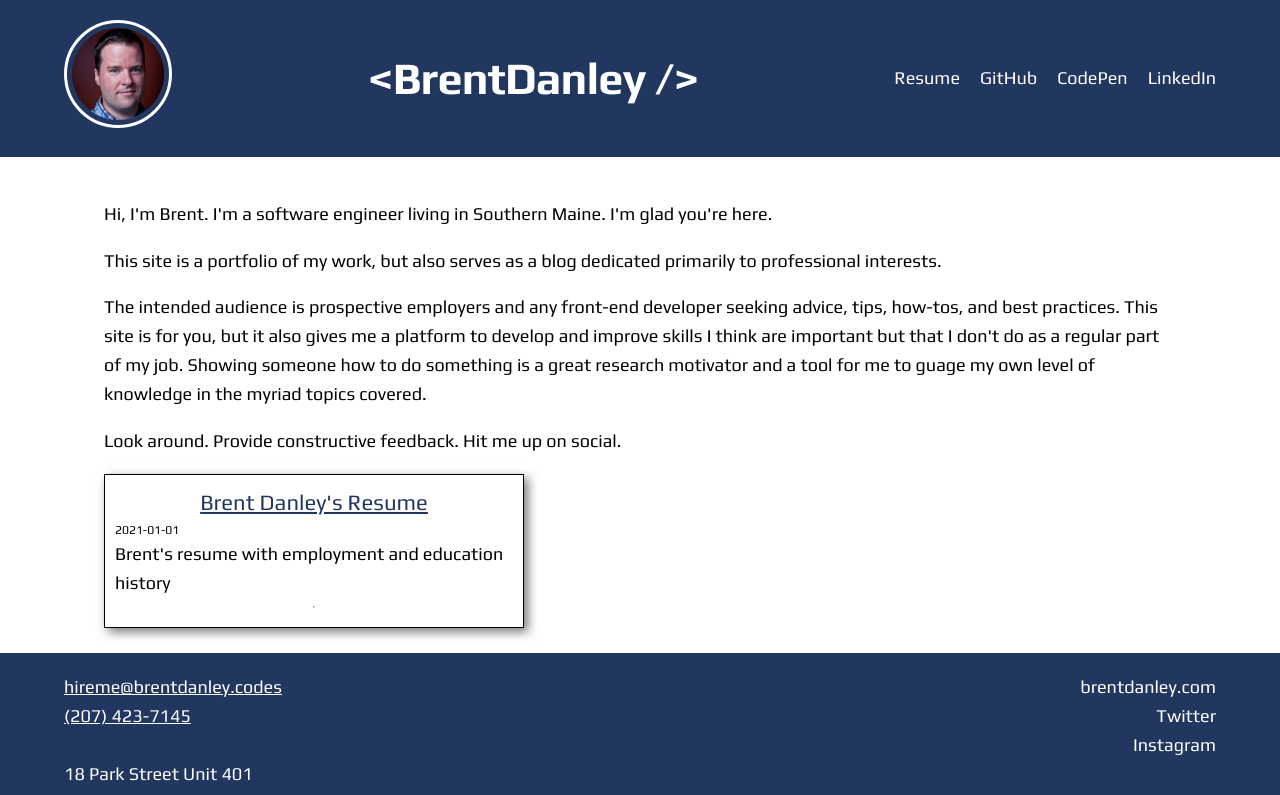
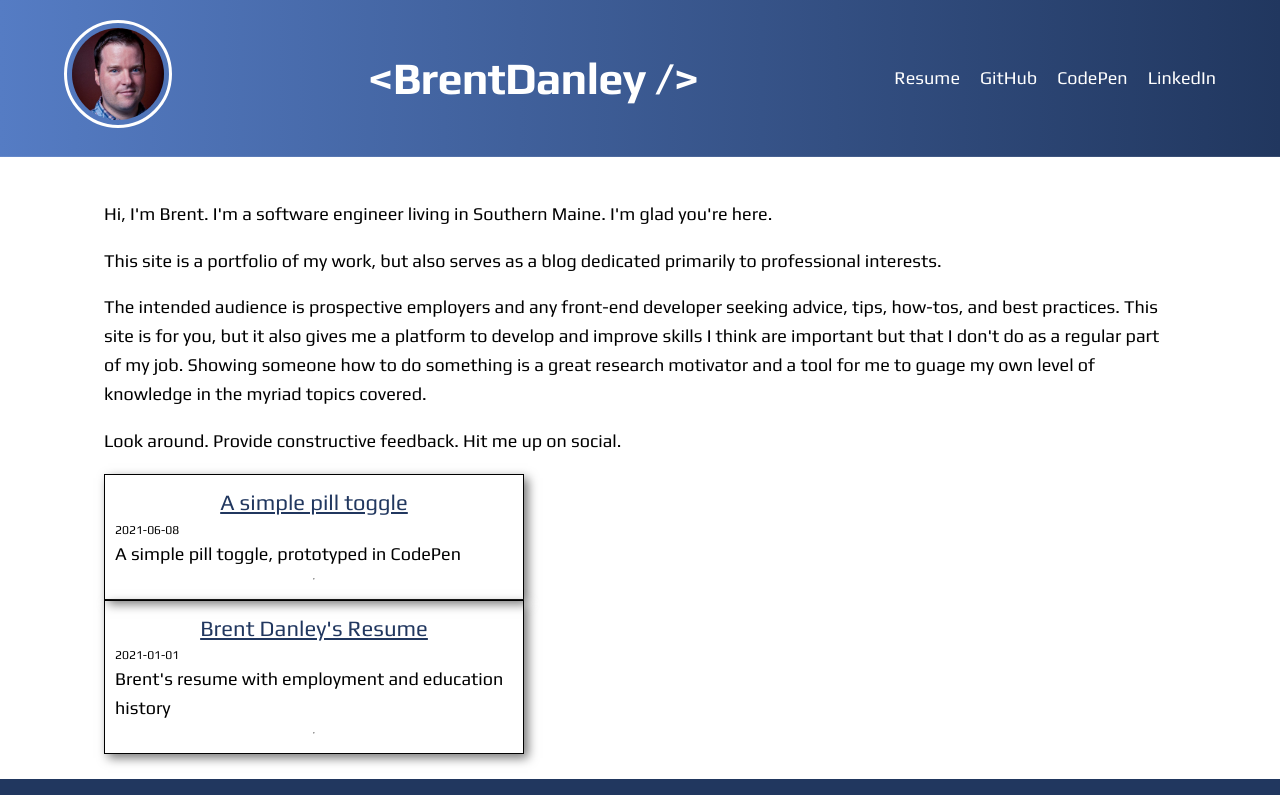
Before and after one commit to brentdanley/codes, a Next.js app: page / in a window 1280 px wide. Shown: the top 795 px of the page. Built offline with nearby package versions, Linux system fonts and the light colour scheme.

Commit message:
Adds hover affect to header background

```diff
--- a/components/header.module.scss
+++ b/components/header.module.scss
@@ -1,7 +1,9 @@
 $mobile-breakpoint: 767px;
 
 .header {
-    background-color: var(--primary-color);
+    $primary-color: rgb(33, 55, 95);
+    background: linear-gradient(90deg, $primary-color, lighten($primary-color, 30%) 50%, $primary-color 100%);
+    background-size: 200%;
     display: grid;
     grid-template-columns: max-content 1fr auto;
     grid-template-areas: 'headshot title nav';
@@ -9,10 +11,15 @@ $mobile-breakpoint: 767px;
     justify-content: space-between;
     align-items: center;
     padding: 20px 5%;
+    transition: background-position 1s;
 
     @media (max-width: $mobile-breakpoint) {
         grid-template-columns: 1fr;
         grid-template-areas: 'headshot' 'title' 'nav';
+    }
+
+    &:hover {
+        background-position: right;
     }
 }
 
--- a/pages/_app.js
+++ b/pages/_app.js
@@ -1,4 +1,4 @@
-import '../styles/global.css'
+import '../styles/global.scss'
 
 export default function App({ Component, pageProps }) {
     return <Component {...pageProps} />
--- /dev/null
+++ b/posts/pill-toggle.md
@@ -0,0 +1,24 @@
+---
+title: A simple pill toggle
+date: '2021-06-08'
+excerpt: A simple pill toggle, prototyped in CodePen
+---
+
+The design for a project I was developing at work required multiple pill slider toggles, some two-state and others three-state. This is pretty simple with vanilla JavaScript and modern CSS, so I prototyped it in CodePen before copying to the production code.
+
+## Requirements
+
+## How it works
+
+### CSS
+
+### JavaScript
+
+<img src="/images/embr_three-state-toggle.png" alt="Three-state pill toggle" class="image--centered" style="width: 60%" />
+
+<p class="codepen" data-height="265" data-theme-id="light" data-default-tab="css,result" data-user="brentdanley" data-slug-hash="RwKRRKN" style="height: 265px; box-sizing: border-box; display: flex; align-items: center; justify-content: center; border: 2px solid; margin: 1em 0; padding: 1em;" data-pen-title="Toggle Switch">
+  <span>See the Pen <a href="https://codepen.io/brentdanley/pen/RwKRRKN">
+  Toggle Switch</a> by Brent Danley (<a href="https://codepen.io/brentdanley">@brentdanley</a>)
+  on <a href="https://codepen.io">CodePen</a>.</span>
+</p>
+<script async src="https://cpwebassets.codepen.io/assets/embed/ei.js"></script>
--- /dev/null
+++ b/styles/_post.scss
@@ -0,0 +1,5 @@
+.image--centered {
+    margin: 0 auto;
+    box-shadow: 5px 5px 10px lightgrey;
+    border: 2px solid lightgray;
+}
--- a/styles/global.css
+++ b/styles/global.scss
@@ -31,3 +31,5 @@ img {
   max-width: 100%;
   display: block;
 }
+
+@import 'post';
```
Also changed, not shown: public/images/embr_three-state-toggle.png (added), 1 other file (tests, documents, lock files or other folders).
